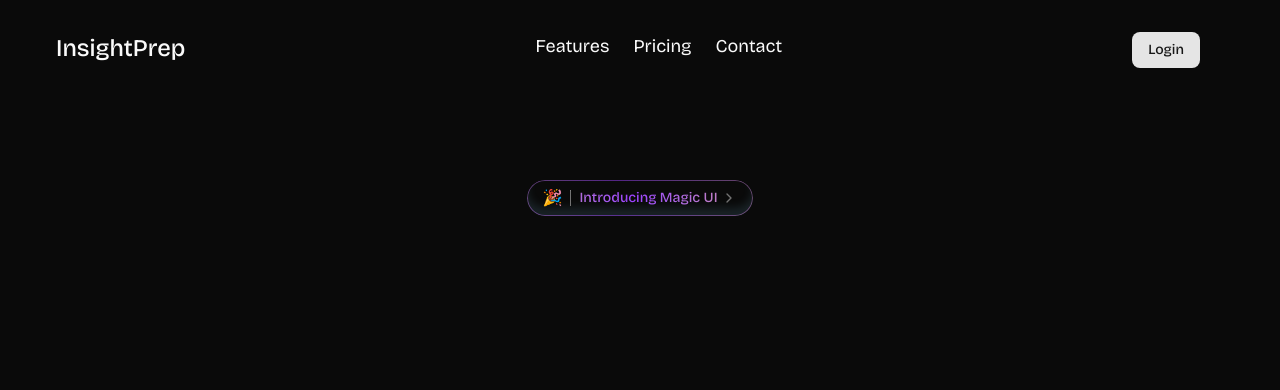
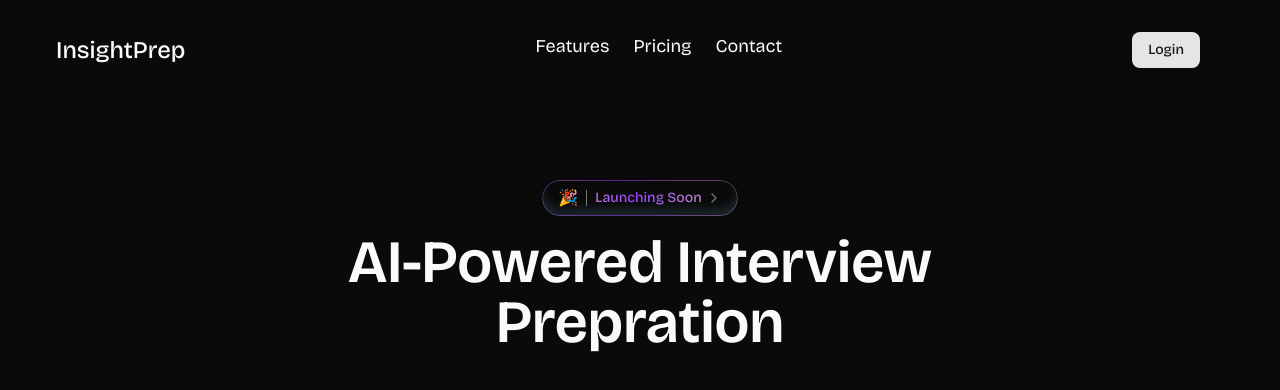
Before and after one commit to wshishir/InsightPrep, a Next.js app: page / in a window 1280 px wide. Shown: the top 390 px of the page. Built offline with nearby package versions, Linux system fonts and the light colour scheme.

Commit message:
hero half done

```diff
--- a/app/(root)/page.tsx
+++ b/app/(root)/page.tsx
@@ -8,7 +8,9 @@ const page = () => {
       {/*Navbar*/}
       <section className='mt-8'>
         <div className='flex justify-between'>
-          <span className='ml-14 text-2xl font-medium'>InsightPrep</span>
+          <button className='ml-14 text-2xl font-medium cursor-pointer'>
+            InsightPrep
+          </button>
           <nav className='hidden md:flex gap-6 justify-center w-full text-lg'>
             <a href='#'>Features</a>
             <a href='#'>Pricing</a>
@@ -19,8 +21,16 @@ const page = () => {
       </section>
       {/*Hero Section*/}
       <section>
-        <div className='flex mt-28'>
-          <AnimatedText />
+        <div>
+          <div className='flex mt-28'>
+            <AnimatedText />
+          </div>
+          <div className='flex justify-center mt-4'>
+            <h2 className='md:text-6xl'>
+              AI-Powered Interview{' '}
+              <span className='flex justify-center'>Prepration</span>
+            </h2>
+          </div>
         </div>
       </section>
     </>
--- a/components/AnimatedText.tsx
+++ b/components/AnimatedText.tsx
@@ -20,7 +20,7 @@ export function AnimatedText() {
       />
       🎉 <hr className='mx-2 h-4 w-px shrink-0 bg-neutral-500' />
       <AnimatedGradientText className='text-sm font-medium'>
-        Introducing Magic UI
+        Launching Soon
       </AnimatedGradientText>
       <ChevronRight
         className='ml-1 size-4 stroke-neutral-500 transition-transform
```
